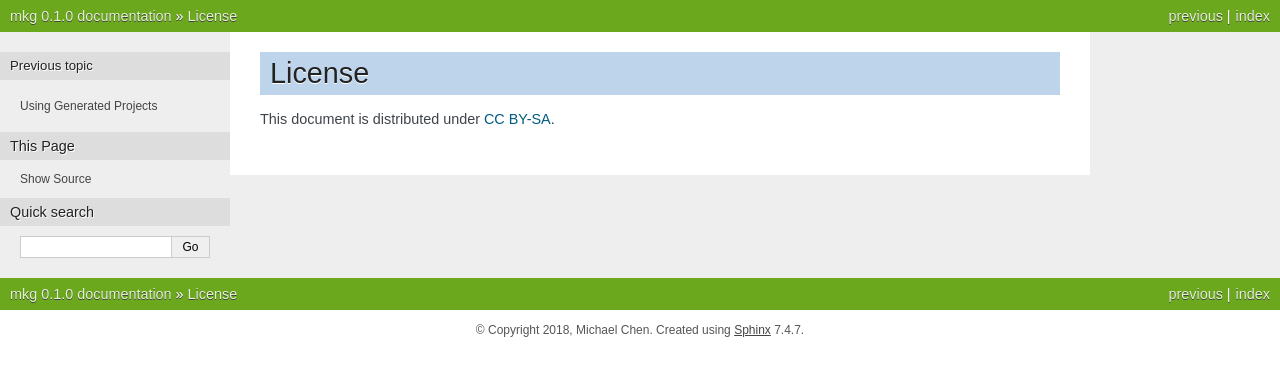
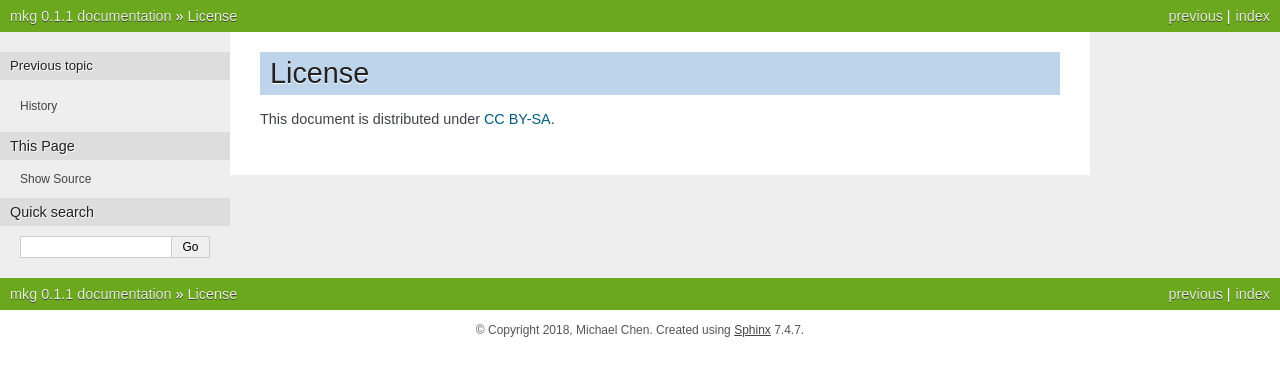
Before and after one commit to cwchentw/mkg-doc, a Sphinx documentation site: the page built from source/license.rst, in a window 1280 px wide. Shown: the top 376 px of the page. Built offline with Sphinx 7.4.7, drawn with Linux system fonts in a browser that asks for light colours.

Commit message:
Add history; update version number

```diff
--- a/source/conf.py
+++ b/source/conf.py
@@ -26,7 +26,7 @@ author = 'Michael Chen'
 # The short X.Y version
 version = '0.1'
 # The full version, including alpha/beta/rc tags
-release = '0.1.0'
+release = '0.1.1'
 
 
 # -- General configuration ---------------------------------------------------
--- /dev/null
+++ b/source/history.rst
@@ -0,0 +1,12 @@
+========
+History
+========
+
+* 0.1.1
+
+  * Refactor generated Makefile
+  * Fix some bugs
+
+* 0.1.0
+
+  * Initial release
--- a/source/index.rst
+++ b/source/index.rst
@@ -25,6 +25,7 @@ You may find the source of ``mkg`` at
    usage
    option
    project
+   history
    license
 
 
```
Also changed, not shown: README.md (added, +7 -0 lines).
